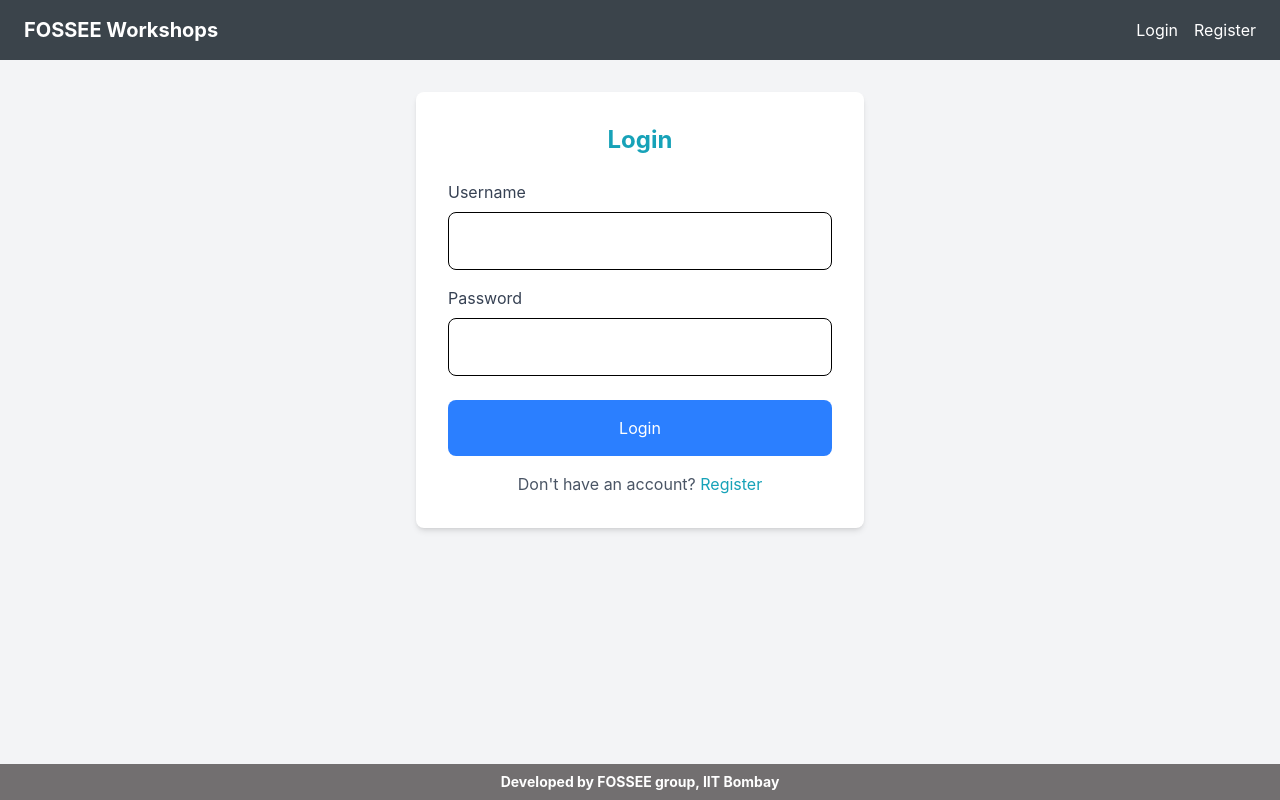
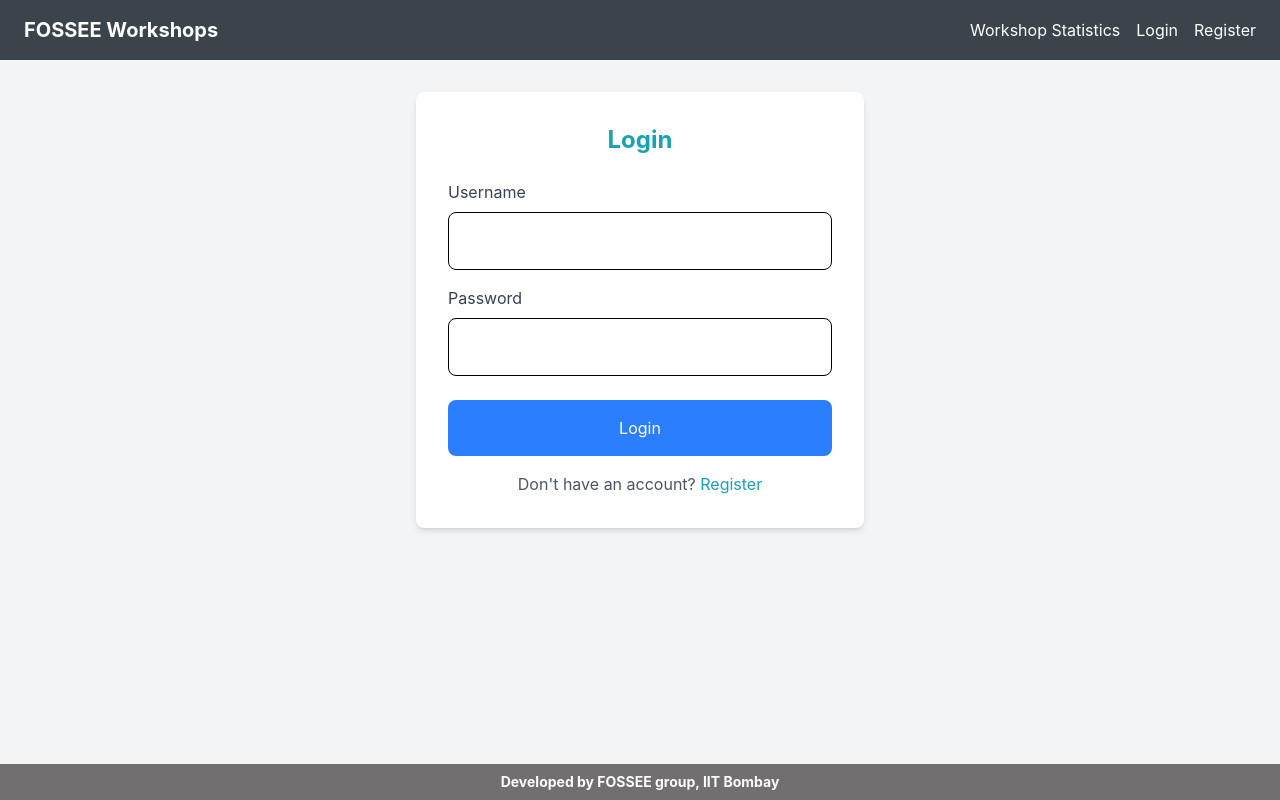
Before and after one commit to Shreedhar-D/FOSSEE-TASK, a React (Vite) app in the folder workshop-frontend/: page /login in a window 1280 px wide. Built offline with nearby package versions, Linux system fonts and the light colour scheme; no server answers.

Commit message:
add public statistics page and flexible loading spinner

```diff
--- a/workshop-frontend/src/App.jsx
+++ b/workshop-frontend/src/App.jsx
@@ -61,11 +61,9 @@
         <Route
           path="/statistics/public"
           element={
-            <PrivateRoute>
-              <Layout>
-                <StatisticsPage />
-              </Layout>
-            </PrivateRoute>
+            <Layout>
+              <StatisticsPage />
+            </Layout>
           }
         />
         <Route
--- a/workshop-frontend/src/components/Common/LoadingSpinner.jsx
+++ b/workshop-frontend/src/components/Common/LoadingSpinner.jsx
@@ -1,6 +1,6 @@
 export default function LoadingSpinner() {
   return (
-    <div className="flex items-center justify-center h-screen">
+    <div className="flex items-center justify-center py-8">
       <div className="animate-spin rounded-full h-12 w-12 border-t-4 border-blue-600 border-solid"></div>
     </div>
   );
--- a/workshop-frontend/src/components/Navigation/Navbar.jsx
+++ b/workshop-frontend/src/components/Navigation/Navbar.jsx
@@ -38,6 +38,9 @@
           </>
         ) : (
           <>
+            <Link to="/statistics/public" className="hover:underline">
+              Workshop Statistics
+            </Link>
             <Link to="/login" className="hover:underline">
               Login
             </Link>
--- a/workshop-frontend/src/pages/StatisticsPage.jsx
+++ b/workshop-frontend/src/pages/StatisticsPage.jsx
@@ -1,6 +1,7 @@
 import { useState, useEffect } from "react";
 import api from "../services/api";
 import { showError } from "../utils/notifications";
+import LoadingSpinner from "../components/Common/LoadingSpinner";
 
 export default function StatisticsPage() {
   const [statistics, setStatistics] = useState(null);
@@ -22,12 +23,14 @@
   };
 
   if (loading) {
-    return <div className="text-center py-8">Loading statistics...</div>;
+    return <LoadingSpinner />;
   }
 
   return (
     <div>
-      <h1 className="text-3xl font-bold mb-6 text-blue-600">Statistics</h1>
+      <h1 className="text-3xl font-bold mb-6 text-[rgb(23,162,184)]">
+        Statistics
+      </h1>
       <div className="grid grid-cols-1 md:grid-cols-3 gap-6">
         <div className="bg-white rounded-lg shadow-md p-6 text-center">
           <h2 className="text-4xl font-bold text-blue-600">
```
